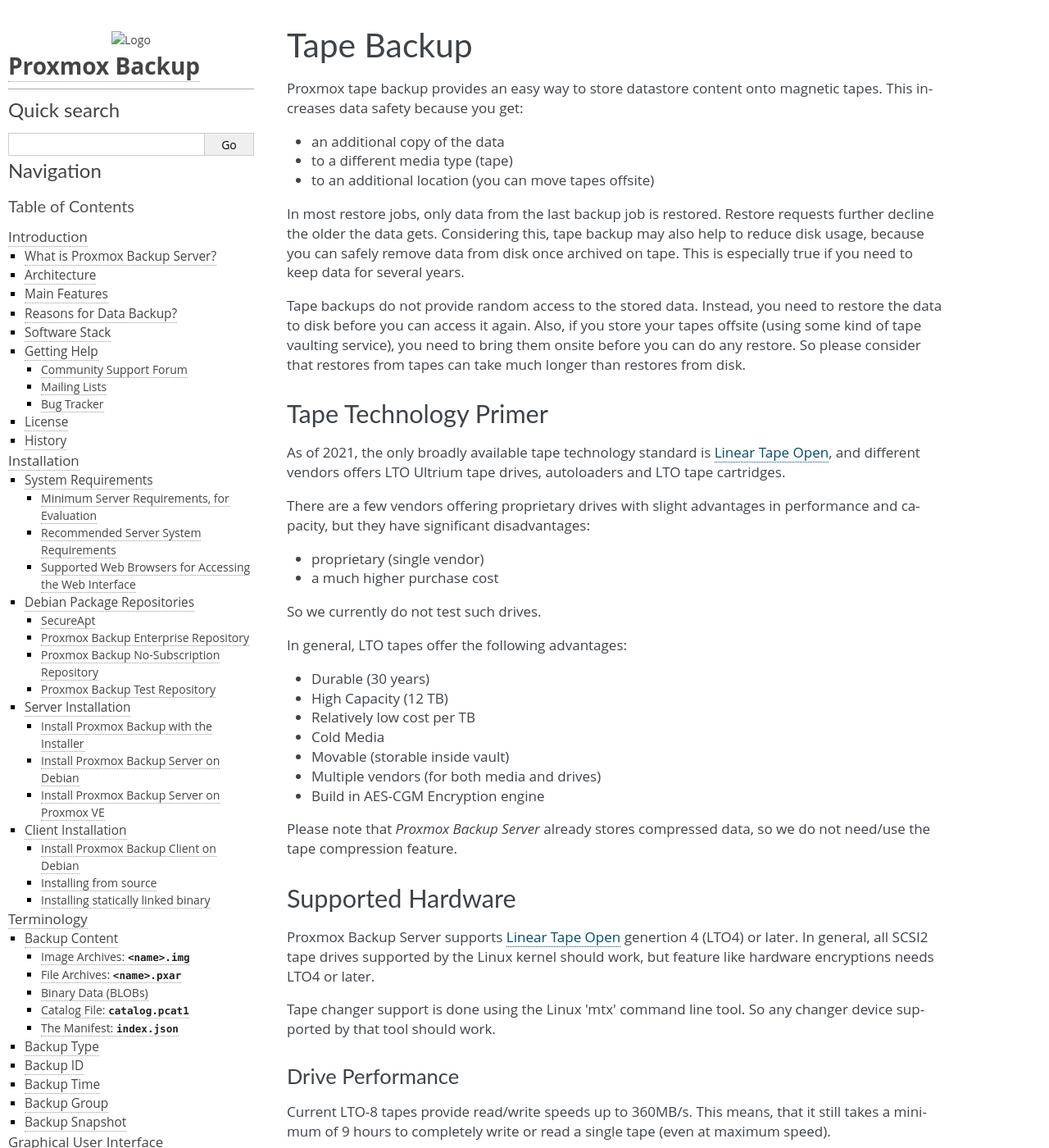
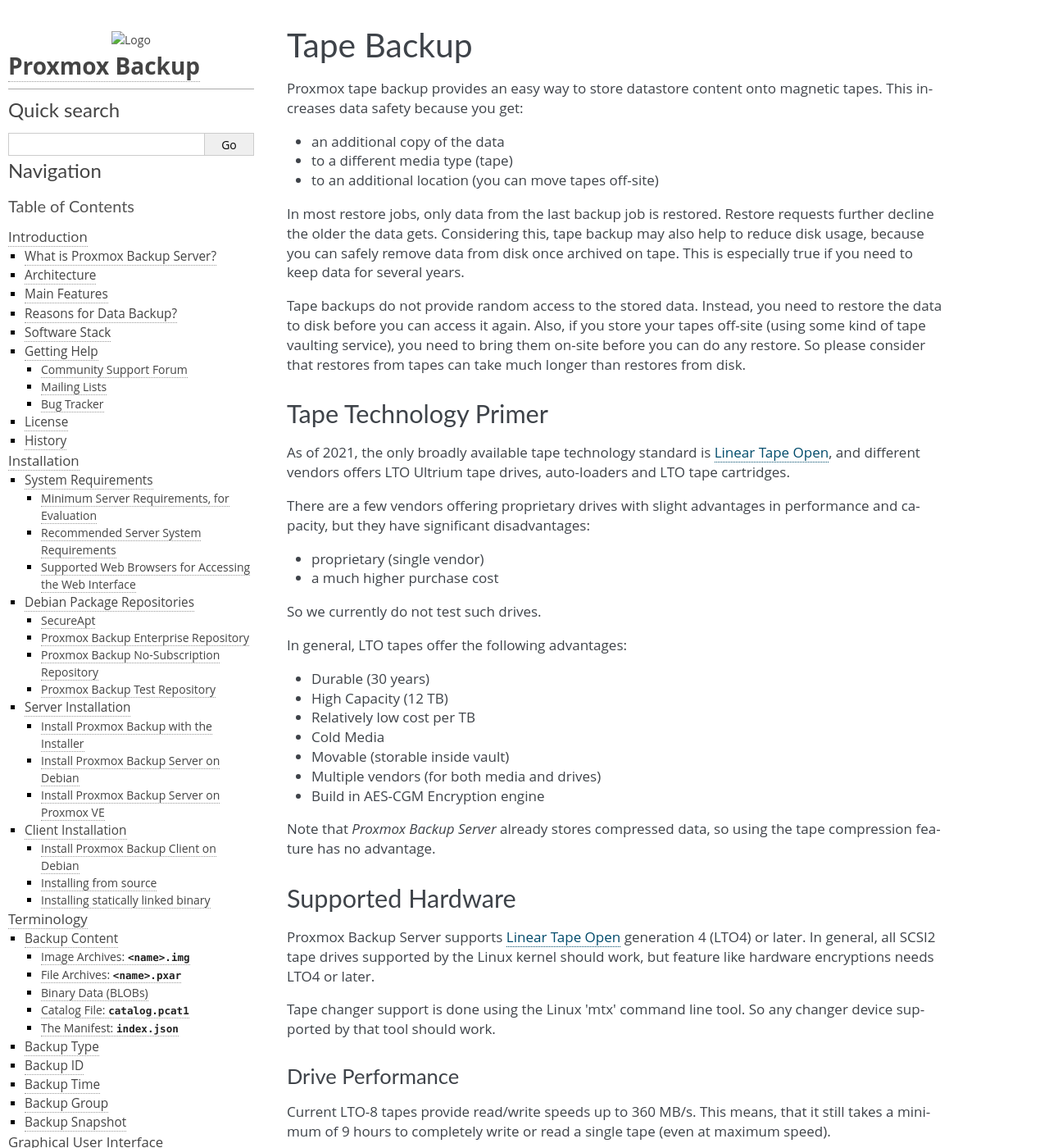
Before and after one commit to proxmox/proxmox-backup, a Sphinx documentation site: the page built from docs/tape-backup.rst, in a window 1280 px wide and 1400 px high. Shown: the whole window at 82% size. Built offline with Sphinx 7.4.7, drawn with Linux system fonts in a browser that asks for light colours; some of the changed text lies outside the part shown.

Commit message:
docs: fix some typos/grammar
Rund `codespell` tool, but it picked up not as much as I hoped.
Rest was found with vim + (hun)spell

Signed-off-by: Thomas Lamprecht <t.lamprecht@proxmox.com>

```diff
--- a/docs/tape-backup.rst
+++ b/docs/tape-backup.rst
@@ -6,7 +6,7 @@
 
 - an additional copy of the data
 - to a different media type (tape)
-- to an additional location (you can move tapes offsite)
+- to an additional location (you can move tapes off-site)
 
 In most restore jobs, only data from the last backup job is restored.
 Restore requests further decline the older the data
@@ -17,8 +17,8 @@
 
 Tape backups do not provide random access to the stored data. Instead,
 you need to restore the data to disk before you can access it
-again. Also, if you store your tapes offsite (using some kind of tape
-vaulting service), you need to bring them onsite before you can do any
+again. Also, if you store your tapes off-site (using some kind of tape
+vaulting service), you need to bring them on-site before you can do any
 restore. So please consider that restores from tapes can take much
 longer than restores from disk.
 
@@ -30,7 +30,7 @@
 
 As of 2021, the only broadly available tape technology standard is
 `Linear Tape Open`_, and different vendors offers LTO Ultrium tape
-drives, autoloaders and LTO tape cartridges.
+drives, auto-loaders and LTO tape cartridges.
 
 There are a few vendors offering proprietary drives with
 slight advantages in performance and capacity, but they have
@@ -51,14 +51,14 @@
 - Multiple vendors (for both media and drives)
 - Build in AES-CGM Encryption engine
 
-Please note that `Proxmox Backup Server` already stores compressed
-data, so we do not need/use the tape compression feature.
+Note that `Proxmox Backup Server` already stores compressed data, so using the
+tape compression feature has no advantage.
 
 
 Supported Hardware
 ------------------
 
-Proxmox Backup Server supports `Linear Tape Open`_ genertion 4 (LTO4)
+Proxmox Backup Server supports `Linear Tape Open`_ generation 4 (LTO4)
 or later. In general, all SCSI2 tape drives supported by the Linux
 kernel should work, but feature like hardware encryptions needs LTO4
 or later.
@@ -70,7 +70,7 @@
 Drive Performance
 ~~~~~~~~~~~~~~~~~
 
-Current LTO-8 tapes provide read/write speeds up to 360MB/s. This means,
+Current LTO-8 tapes provide read/write speeds up to 360 MB/s. This means,
 that it still takes a minimum of 9 hours to completely write or
 read a single tape (even at maximum speed).
 
@@ -392,7 +392,7 @@
      ``--export`` option.
 
      .. NOTE:: Retention period starts with the existence of a newer
-	media set.
+        media set.
 
    - Always create a new media set.
 
@@ -752,7 +752,7 @@
 
 
 ``tape.cfg``
-~~~~~~~~~~~~~~~~~~
+~~~~~~~~~~~~
 
 File Format
 ^^^^^^^^^^^
@@ -767,7 +767,7 @@
 
 
 ``tape-job.cfg``
-~~~~~~~~~~~~~~~~~~
+~~~~~~~~~~~~~~~~
 
 File Format
 ^^^^^^^^^^^
@@ -792,7 +792,7 @@
 
 
 ``pmt``
---------
+-------
 
 .. include:: pmt/options.rst
 
```
Also changed, not shown: other parts of docs/tape-backup.rst (+10 -10 lines).
